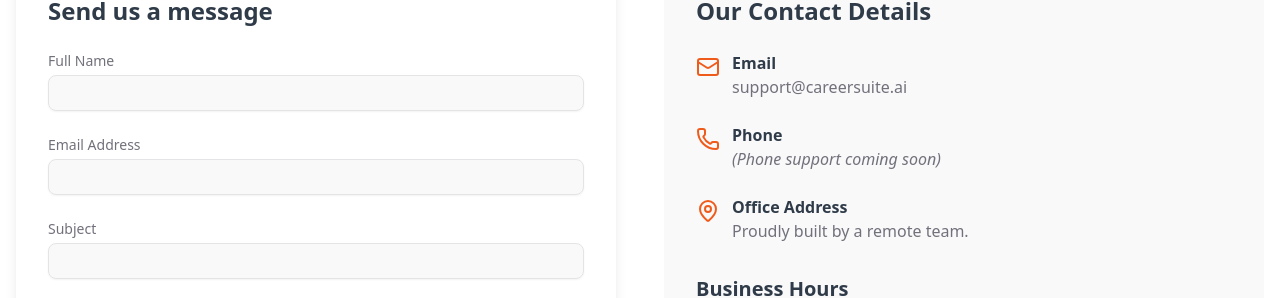
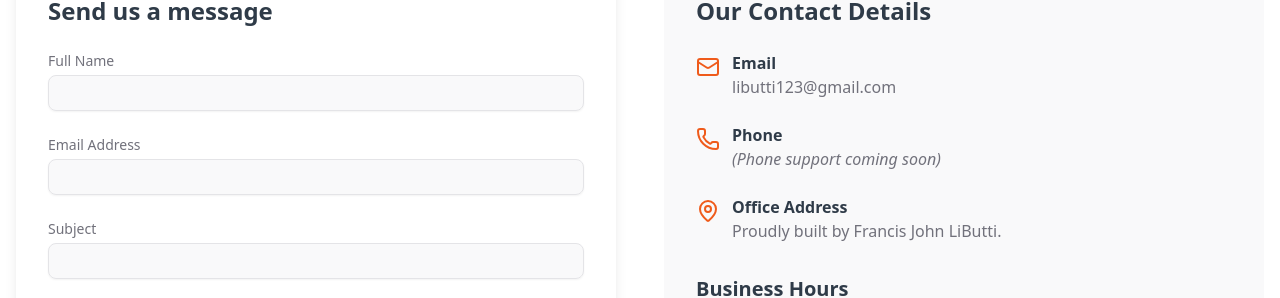
Before and after one commit to Frankwerd/CareerSuite-Website, a Next.js app: page /contact in a window 1280 px wide. Shown: the part 230-528 px from the top of the page. Built offline with nearby package versions, Linux system fonts and the light colour scheme.

Commit message:
Update page.tsx

```diff
--- a/src/app/contact/page.tsx
+++ b/src/app/contact/page.tsx
@@ -107,7 +107,7 @@ export default function ContactPage() {
                 <Mail className="h-6 w-6 text-primary mr-3 mt-1 flex-shrink-0" />
                 <div>
                   <h3 className="font-semibold text-foreground">Email</h3>
-                  <a href="mailto:support@careersuite.ai" className="hover:text-primary">support@careersuite.ai</a><br />
+                  <a href="mailto:libutti123@gmail.com" className="hover:text-primary">libutti123@gmail.com</a><br />
                   {/* <a href="mailto:sales@careersuite.ai" className="hover:text-primary">sales@careersuite.ai</a> */}
                 </div>
               </div>
@@ -123,7 +123,7 @@ export default function ContactPage() {
                 <MapPin className="h-6 w-6 text-primary mr-3 mt-1 flex-shrink-0" />
                 <div>
                   <h3 className="font-semibold text-foreground">Office Address</h3>
-                  <p>Proudly built by a remote team.</p>
+                  <p>Proudly built by Francis John LiButti.</p>
                   {/* <p>123 SaaS Street, Tech City, TX 75001, USA</p> */}
                 </div>
               </div>
```
